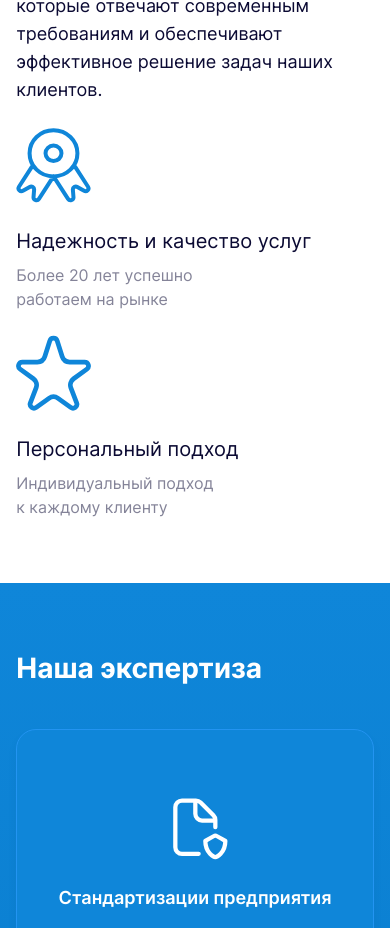
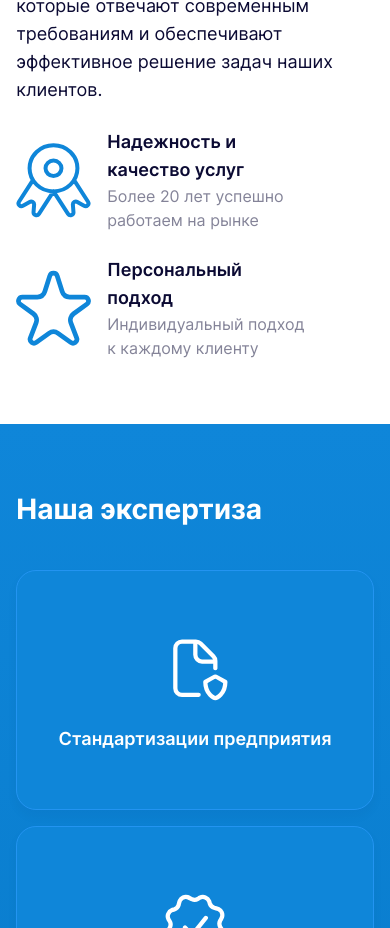
Before and after one commit to VladimirEscolta/GST, a React (Create React App) app: page / in a window 390 px wide. Shown: the part 6698-7626 px from the top of the page. Built offline with nearby package versions, Linux system fonts and the light colour scheme.

Commit message:
add AdvantagesBlock to mobile

```diff
--- a/src/pages/Main/ui/AdvantagesBlock.jsx
+++ b/src/pages/Main/ui/AdvantagesBlock.jsx
@@ -4,7 +4,7 @@ import {MedalIcon, StarIcon} from "../../../assets/icons";
 const AdvantagesBlock = () => {
   return (
     <div className="bg-white w-11/12 sm:w-10/12 mx-auto py-16 sm:py-24 flex flex-col sm:flex-row justify-between">
-      <div className="flex flex-col w-full sm:w-1/2">
+      <div className="flex flex-col w-full sm:w-1/2 pe-0 sm:pe-4">
         <p className="text-4xl sm:text-5xl font-bold">Наши преимущества</p>
         <p className="text-lg sm:text-xl font-normal mt-8 sm:mt-14 leading-7 sm:leading-8 max-w-[540px]">В своей работе мы используем
           комплексный подход, сочетая IT-решения и бизнес-задачи заказчика.
@@ -13,15 +13,23 @@ const AdvantagesBlock = () => {
       </div>
       <div className="flex flex-col w-full sm:w-1/2 mt-6 sm:my-auto items-center">
         <div className="flex flex-col sm:flex-row w-full justify-end">
-          <div className="flex flex-col w-full sm:w-1/2 ">
-            <MedalIcon/>
-            <p className="mt-6 text-xl leading-7">Надежность и качество услуг</p>
-            <p className="mt-2 w-52 text-base font-normal opacity-50 leading-6">Более 20 лет успешно работаем на рынке</p>
+          <div className="flex flex-row sm:flex-col w-full sm:w-1/2">
+            <div className="flex items-center w-[75px] mr-4 sm:mr-0">
+              <MedalIcon/>
+            </div>
+            <div className="w-[204px] 2xl:w-full">
+              <p className="mt-0 sm:mt-6 text-lg sm:text-xl font-semibold sm:font-normal leading-7">Надежность и качество услуг</p>
+              <p className="mt-0 sm:mt-2 w-full sm:w-52 text-base font-normal opacity-50 leading-6">Более 20 лет успешно работаем на рынке</p>
+            </div>
           </div>
-          <div className="flex flex-col w-full sm:w-56 mt-6 sm:mt-0">
-            <StarIcon/>
-            <p className="mt-6 text-xl leading-7">Персональный подход</p>
-            <p className="mt-2 w-52 text-base font-normal opacity-50 leading-6">Индивидуальный подход к каждому клиенту</p>
+          <div className="flex flex-row sm:flex-col w-full sm:w-56 mt-6 sm:mt-0">
+            <div className="flex items-center w-[75px] mr-4 sm:mr-0">
+              <StarIcon/>
+            </div>
+            <div className="w-[204px] 2xl:w-full">
+              <p className="mt-0 sm:mt-6 text-lg sm:text-xl font-semibold sm:font-normal leading-7">Персональный подход</p>
+              <p className="mt-0 sm:mt-2 w-full sm:w-52 text-base font-normal opacity-50 leading-6">Индивидуальный подход к каждому клиенту</p>
+            </div>
           </div>
         </div>
       </div>
```
